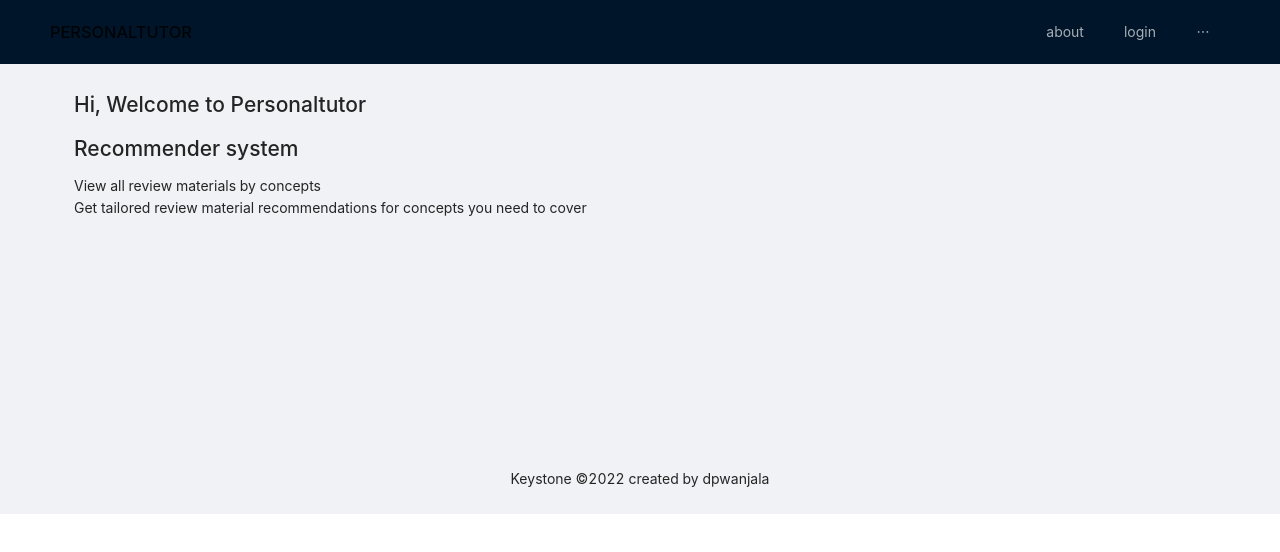
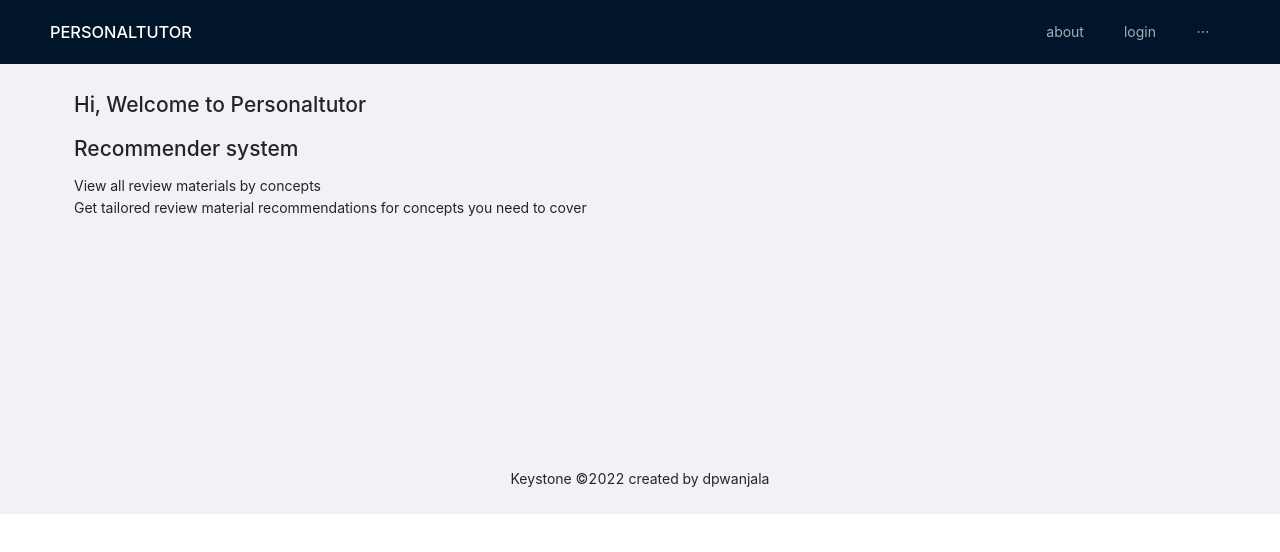
Before and after one commit to dpwanjala/keystone, a Next.js app in the folder keystone-frontend-app-nextjs/: page / in a window 1280 px wide. Shown: the top 552 px of the page. Built offline with nearby package versions, Linux system fonts and the light colour scheme.

Commit message:
white color sitename

```diff
--- a/keystone-frontend-app-nextjs/layouts/header-content-footer.js
+++ b/keystone-frontend-app-nextjs/layouts/header-content-footer.js
@@ -9,7 +9,7 @@ export default function HeaderContentFooter(props){
         <Header style={{ position: 'fixed', zIndex: 1, width: '100%' }}>
          <Row justify='space-between'>
           <Col>
-              <h3><Link href="/">PERSONALTUTOR</Link></h3>
+              <h3 style={{color: "white"}}><Link href="/">PERSONALTUTOR</Link></h3>
           </Col>
           <Col>
             <Menu theme="dark" mode="horizontal" defaultSelectedKeys={[]}>
```
